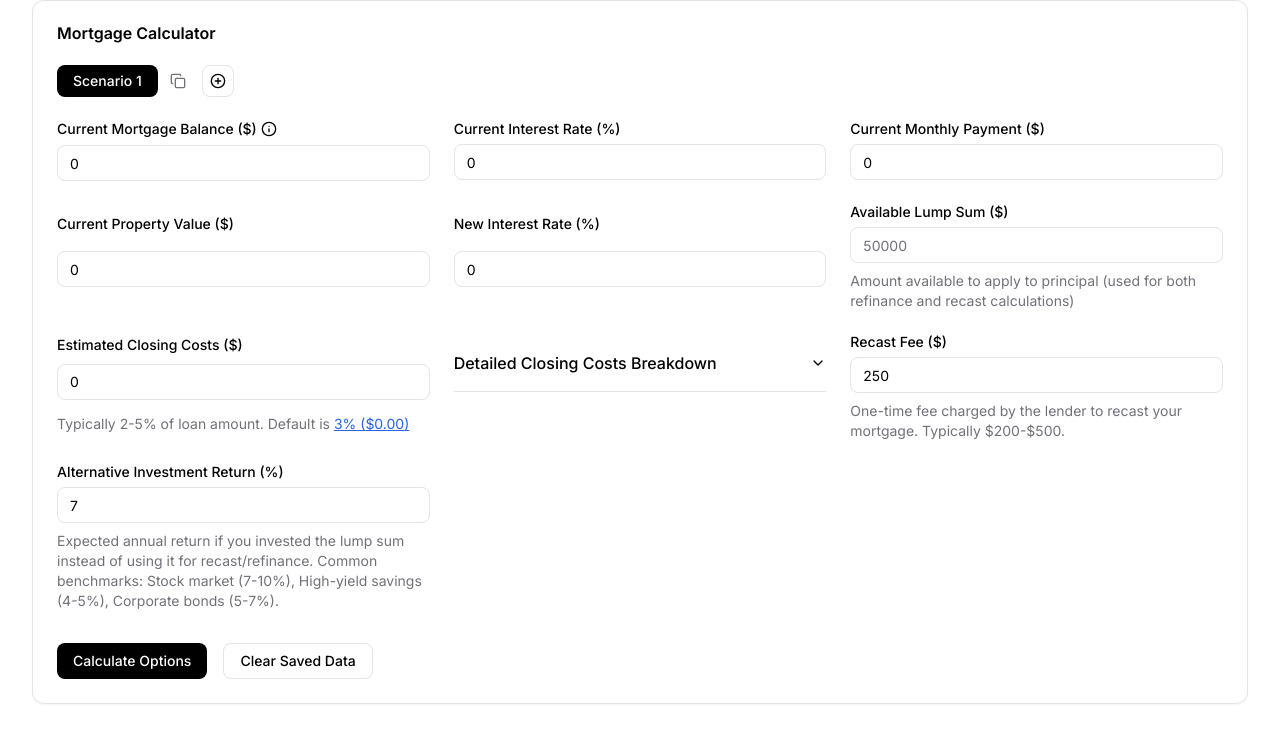
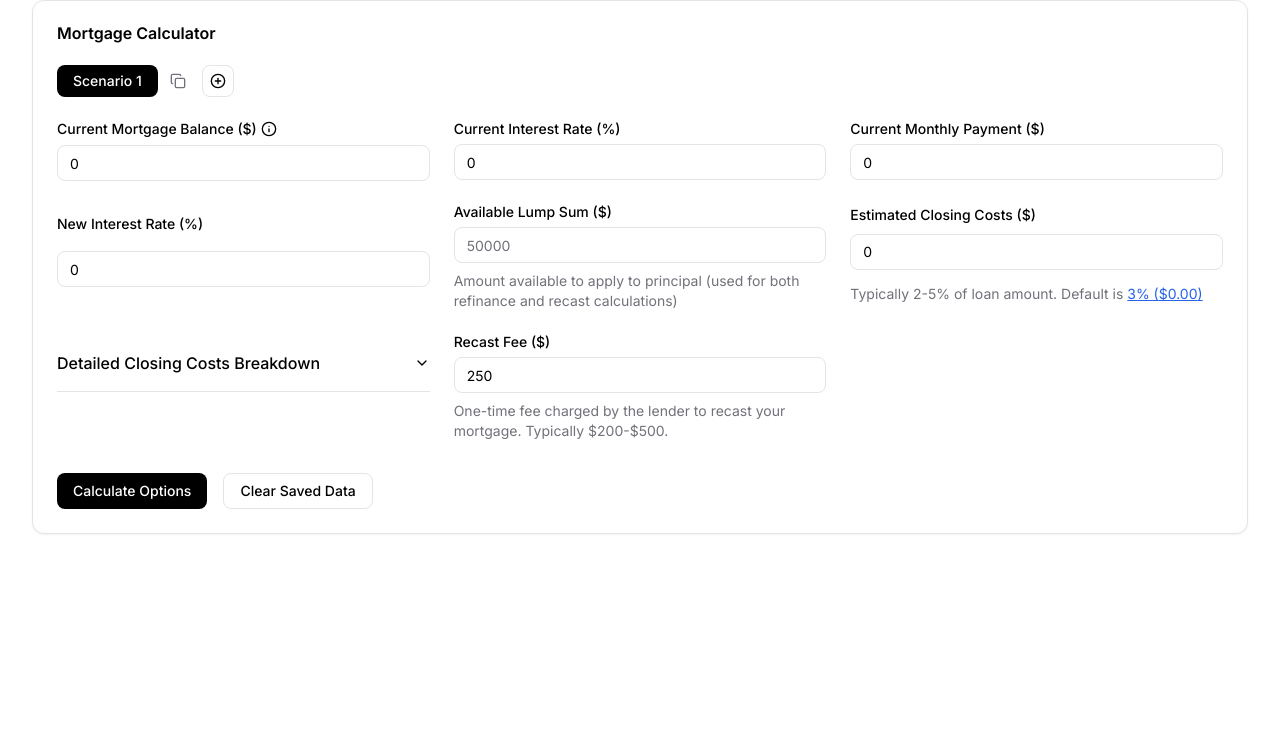
Before and after one commit to inerte/investment-property, a Next.js app: page / in a window 1280 px wide. Shown: the top 742 px of the page. Built offline with nearby package versions, Linux system fonts and the light colour scheme.

Commit message:
Remove property value and alternative investment return fields from mortgage calculator to simplify the form and improve user experience.

```diff
--- a/src/components/MortgageCalculator.tsx
+++ b/src/components/MortgageCalculator.tsx
@@ -63,10 +63,6 @@ const formSchema = z.object({
     .number()
     .min(0, "Payment must be 0 or greater")
     .default(0),
-  propertyValue: z.coerce
-    .number()
-    .min(0, "Value must be 0 or greater")
-    .default(0),
   newRate: z.coerce
     .number()
     .min(0, "Rate must be 0 or greater")
@@ -88,11 +84,6 @@ const formSchema = z.object({
     })
     .default(defaultRefinanceClosingCosts),
   recastFee: z.coerce.number().min(0).default(250),
-  alternativeInvestmentReturn: z.coerce
-    .number()
-    .min(0, "Return must be 0 or greater")
-    .max(100, "Return must be less than 100")
-    .default(7),
 });
 
 export type FormSchema = z.infer<typeof formSchema>;
@@ -189,14 +180,12 @@ export function MortgageCalculator() {
       currentBalance: 0,
       currentRate: 0,
       monthlyPayment: 0,
-      propertyValue: 0,
       newRate: 0,
       lumpSum: 0,
       estimatedClosingCosts: 0,
       useDetailedClosingCosts: false,
       refinanceClosingCosts: defaultRefinanceClosingCosts,
       recastFee: 250,
-      alternativeInvestmentReturn: 7,
     },
     mode: "onChange",
   });
@@ -233,14 +222,12 @@ export function MortgageCalculator() {
           currentBalance: 0,
           currentRate: 0,
           monthlyPayment: 0,
-          propertyValue: 0,
           newRate: 0,
           lumpSum: 0,
           estimatedClosingCosts: 0,
           useDetailedClosingCosts: false,
           refinanceClosingCosts: defaultRefinanceClosingCosts,
           recastFee: 250,
-          alternativeInvestmentReturn: 7,
         },
       };
       setScenarios([initialScenario]);
@@ -263,14 +250,12 @@ export function MortgageCalculator() {
           currentBalance: 0,
           currentRate: 0,
           monthlyPayment: 0,
-          propertyValue: 0,
           newRate: 0,
           lumpSum: 0,
           estimatedClosingCosts: 0,
           useDetailedClosingCosts: false,
           refinanceClosingCosts: defaultRefinanceClosingCosts,
           recastFee: 250,
-          alternativeInvestmentReturn: 7,
         };
 
     const newScenario: Scenario = {
@@ -532,24 +517,6 @@ export function MortgageCalculator() {
                 />
                 <FormField
                   control={form.control}
-                  name="propertyValue"
-                  render={({ field }) => (
-                    <FormItem>
-                      <FormLabel>Current Property Value ($)</FormLabel>
-                      <FormControl>
-                        <Input
-                          type="number"
-                          step="0.01"
-                          placeholder="300000"
-                          {...field}
-                        />
-                      </FormControl>
-                      <FormMessage />
-                    </FormItem>
-                  )}
-                />
-                <FormField
-                  control={form.control}
                   name="newRate"
                   render={({ field }) => (
                     <FormItem>
@@ -767,30 +734,6 @@ export function MortgageCalculator() {
                     </FormItem>
                   )}
                 />
-                <FormField
-                  control={form.control}
-                  name="alternativeInvestmentReturn"
-                  render={({ field }) => (
-                    <FormItem>
-                      <FormLabel>Alternative Investment Return (%)</FormLabel>
-                      <FormControl>
-                        <Input
-                          type="number"
-                          step="0.125"
-                          placeholder="7"
-                          {...field}
-                        />
-                      </FormControl>
-                      <FormDescription>
-                        Expected annual return if you invested the lump sum
-                        instead of using it for recast/refinance. Common
-                        benchmarks: Stock market (7-10%), High-yield savings
-                        (4-5%), Corporate bonds (5-7%).
-                      </FormDescription>
-                      <FormMessage />
-                    </FormItem>
-                  )}
-                />
               </div>
               <div className="flex gap-4">
                 <Button type="submit">Calculate Options</Button>
@@ -803,14 +746,12 @@ export function MortgageCalculator() {
                       currentBalance: 0,
                       currentRate: 0,
                       monthlyPayment: 0,
-                      propertyValue: 0,
                       newRate: 0,
                       lumpSum: 0,
                       estimatedClosingCosts: 0,
                       useDetailedClosingCosts: false,
                       refinanceClosingCosts: defaultRefinanceClosingCosts,
                       recastFee: 250,
-                      alternativeInvestmentReturn: 7,
                     });
                     setResults(null);
                   }}
```
